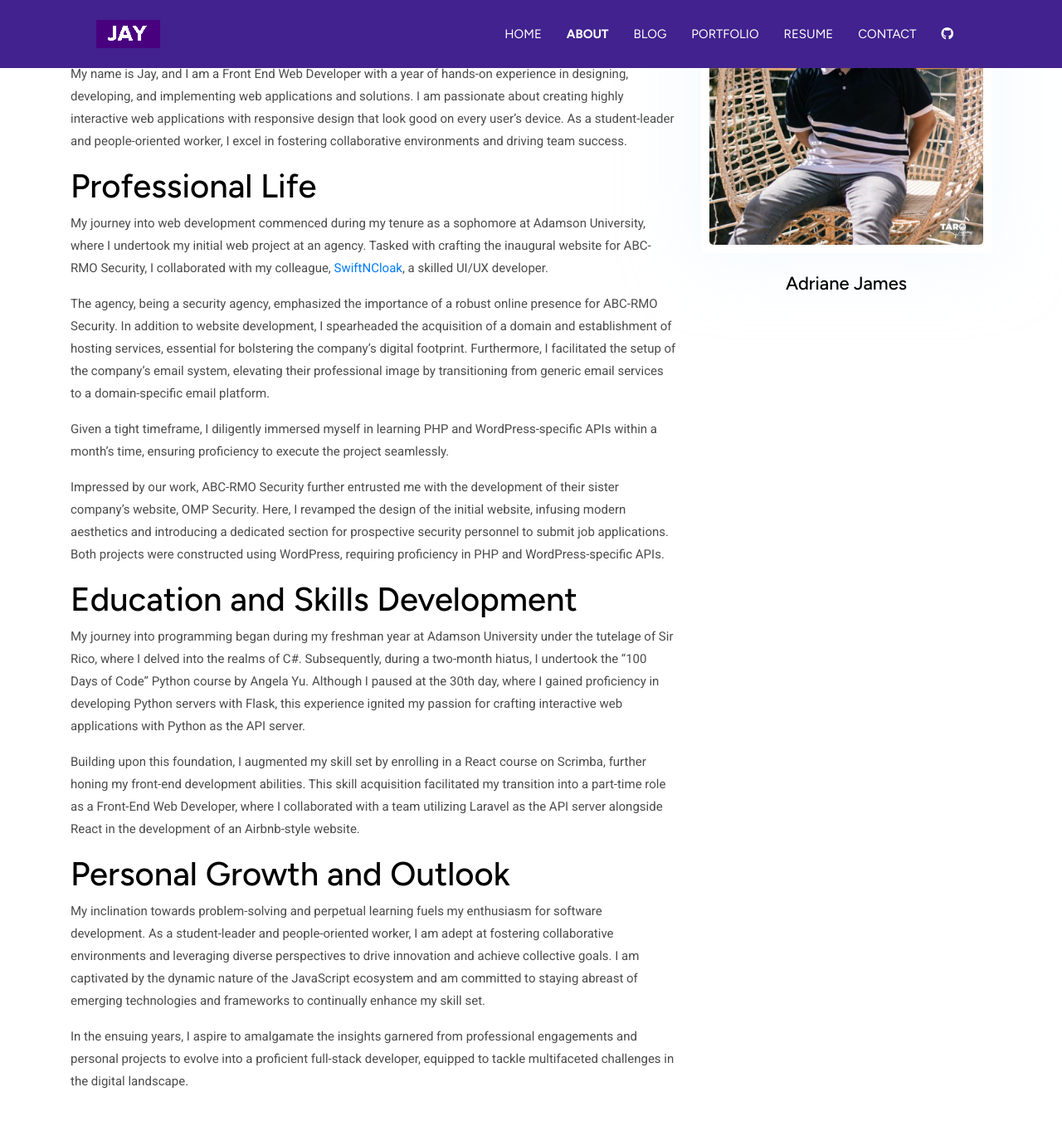
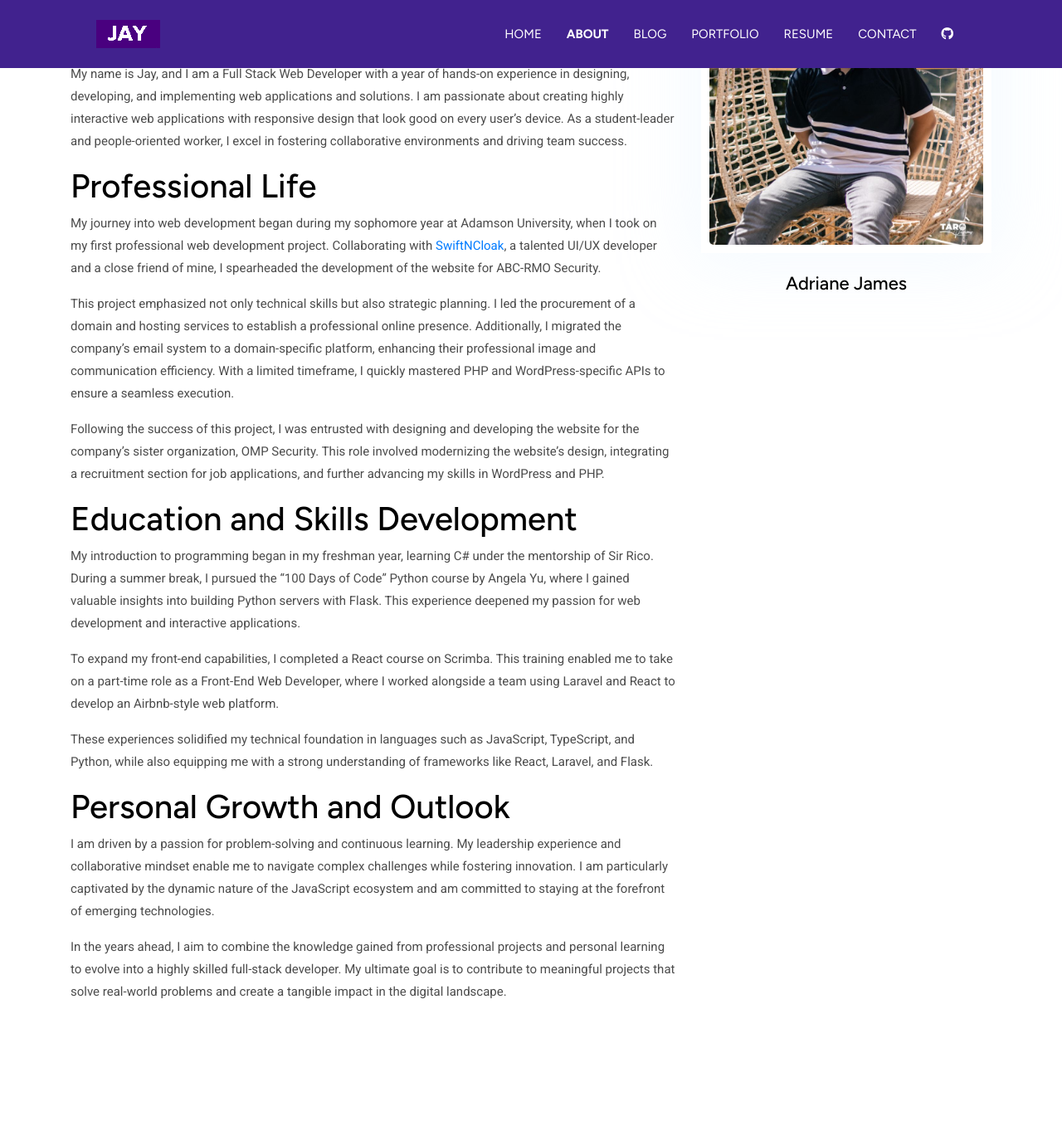
Before and after one commit to lonewanderer27/lonewanderer27.github.io, a Jekyll site: the page built from _pages/about.md, in a window 1280 px wide and 1400 px high, scrolled down 552 px. Shown: the top 1351 px of the window at 83% size. Built offline with Jekyll 4.4.1, drawn with Linux system fonts in a browser that asks for light colours; nearby versions of some CDN libraries.

Commit message:
professionalize the introduction

```diff
--- a/_data/settings.yml
+++ b/_data/settings.yml
@@ -5,7 +5,7 @@
 title: Jay
 logo: "assets/images/slogan.png"
 author: lonewanderer27
-description: Hi I’m Jay and I’m a Front End Web Developer with a year of hands-on experience designing, developing and implementing web applications and solutions.
+description: Hi I’m Jay and I’m a Full Stack Web Developer with a year of hands-on experience designing, developing and implementing web applications and solutions.
 email: ian.james.puzon@gmail.com
 phone: "+639924471033"
 copyright: Copyright &copy; 2022 [Adriane James](https://github.com/lonewanderer27) <br> Developed and Designed by [Themefisher](https://themefisher.com)
--- a/_pages/about.md
+++ b/_pages/about.md
@@ -8,26 +8,26 @@ image: assets/images/about/author2.jpg
 
 ### Introduction
 
-My name is Jay, and I am a Front End Web Developer with a year of hands-on experience in designing, developing, and implementing web applications and solutions. I am passionate about creating highly interactive web applications with responsive design that look good on every user's device. As a student-leader and people-oriented worker, I excel in fostering collaborative environments and driving team success.
+My name is Jay, and I am a Full Stack Web Developer with a year of hands-on experience in designing, developing, and implementing web applications and solutions. I am passionate about creating highly interactive web applications with responsive design that look good on every user's device. As a student-leader and people-oriented worker, I excel in fostering collaborative environments and driving team success.
 
 ### Professional Life
 
-My journey into web development commenced during my tenure as a sophomore at Adamson University, where I undertook my initial web project at an agency. Tasked with crafting the inaugural website for ABC-RMO Security, I collaborated with my colleague, [SwiftNCloak](https://github.com/SwiftNCloak), a skilled UI/UX developer.
+My journey into web development began during my sophomore year at Adamson University, when I took on my first professional web development project. Collaborating with [SwiftNCloak](https://github.com/SwiftNCloak), a talented UI/UX developer and a close friend of mine, I spearheaded the development of the website for ABC-RMO Security.
 
-The agency, being a security agency, emphasized the importance of a robust online presence for ABC-RMO Security. In addition to website development, I spearheaded the acquisition of a domain and establishment of hosting services, essential for bolstering the company's digital footprint. Furthermore, I facilitated the setup of the company's email system, elevating their professional image by transitioning from generic email services to a domain-specific email platform.
+This project emphasized not only technical skills but also strategic planning. I led the procurement of a domain and hosting services to establish a professional online presence. Additionally, I migrated the company’s email system to a domain-specific platform, enhancing their professional image and communication efficiency. With a limited timeframe, I quickly mastered PHP and WordPress-specific APIs to ensure a seamless execution.
 
-Given a tight timeframe, I diligently immersed myself in learning PHP and WordPress-specific APIs within a month's time, ensuring proficiency to execute the project seamlessly.
-
-Impressed by our work, ABC-RMO Security further entrusted me with the development of their sister company's website, OMP Security. Here, I revamped the design of the initial website, infusing modern aesthetics and introducing a dedicated section for prospective security personnel to submit job applications. Both projects were constructed using WordPress, requiring proficiency in PHP and WordPress-specific APIs.
+Following the success of this project, I was entrusted with designing and developing the website for the company’s sister organization, OMP Security. This role involved modernizing the website’s design, integrating a recruitment section for job applications, and further advancing my skills in WordPress and PHP.
 
 ### Education and Skills Development
 
-My journey into programming began during my freshman year at Adamson University under the tutelage of Sir Rico, where I delved into the realms of C#. Subsequently, during a two-month hiatus, I undertook the "100 Days of Code" Python course by Angela Yu. Although I paused at the 30th day, where I gained proficiency in developing Python servers with Flask, this experience ignited my passion for crafting interactive web applications with Python as the API server.
+My introduction to programming began in my freshman year, learning C# under the mentorship of Sir Rico. During a summer break, I pursued the "100 Days of Code" Python course by Angela Yu, where I gained valuable insights into building Python servers with Flask. This experience deepened my passion for web development and interactive applications.
 
-Building upon this foundation, I augmented my skill set by enrolling in a React course on Scrimba, further honing my front-end development abilities. This skill acquisition facilitated my transition into a part-time role as a Front-End Web Developer, where I collaborated with a team utilizing Laravel as the API server alongside React in the development of an Airbnb-style website.
+To expand my front-end capabilities, I completed a React course on Scrimba. This training enabled me to take on a part-time role as a Front-End Web Developer, where I worked alongside a team using Laravel and React to develop an Airbnb-style web platform.
+
+These experiences solidified my technical foundation in languages such as JavaScript, TypeScript, and Python, while also equipping me with a strong understanding of frameworks like React, Laravel, and Flask.
 
 ### Personal Growth and Outlook
 
-My inclination towards problem-solving and perpetual learning fuels my enthusiasm for software development. As a student-leader and people-oriented worker, I am adept at fostering collaborative environments and leveraging diverse perspectives to drive innovation and achieve collective goals. I am captivated by the dynamic nature of the JavaScript ecosystem and am committed to staying abreast of emerging technologies and frameworks to continually enhance my skill set.
+I am driven by a passion for problem-solving and continuous learning. My leadership experience and collaborative mindset enable me to navigate complex challenges while fostering innovation. I am particularly captivated by the dynamic nature of the JavaScript ecosystem and am committed to staying at the forefront of emerging technologies.
 
-In the ensuing years, I aspire to amalgamate the insights garnered from professional engagements and personal projects to evolve into a proficient full-stack developer, equipped to tackle multifaceted challenges in the digital landscape.
+In the years ahead, I aim to combine the knowledge gained from professional projects and personal learning to evolve into a highly skilled full-stack developer. My ultimate goal is to contribute to meaningful projects that solve real-world problems and create a tangible impact in the digital landscape.
```
